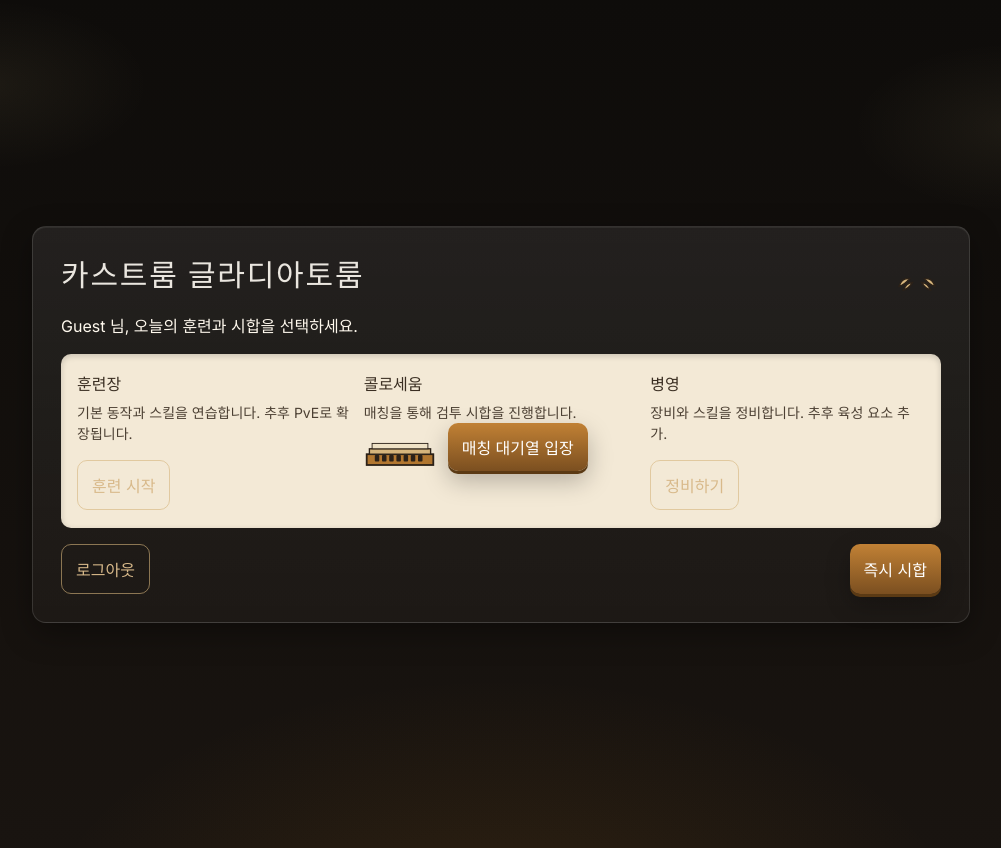
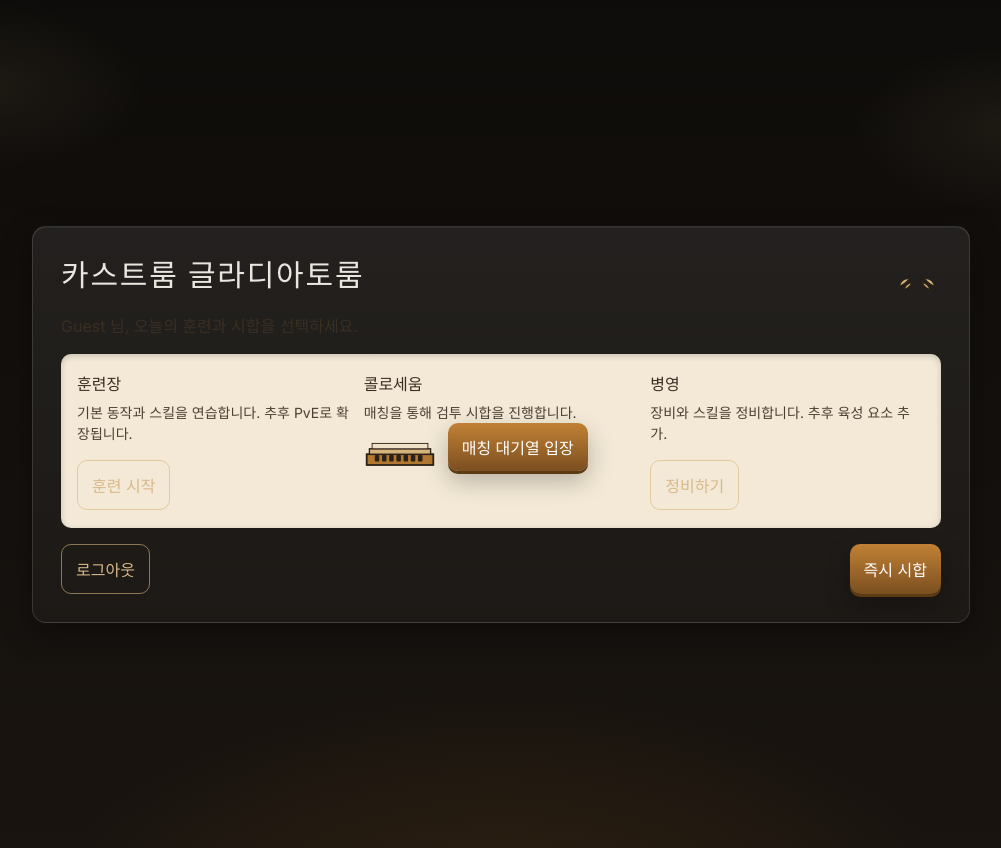
Before and after one commit to fsseer/battle, a React (Vite) app in the folder apps/web/: page /lobby in a window 1280 px wide. Shown: the whole page, without its empty margins (139-1140 px from the left). Built offline with nearby package versions, Linux system fonts and the light colour scheme; no server answers.

Commit message:
ui(web): darken subtitle color for higher contrast on parchment

```diff
--- a/apps/web/src/styles/theme.css
+++ b/apps/web/src/styles/theme.css
@@ -58,9 +58,10 @@ html, body, #root {
 }
 
 .subtitle {
-  color: var(--ink-strong);
+  color: var(--parchment-ink);
   margin: 0 0 16px 0;
   font-family: 'Inter','Noto Sans KR',sans-serif;
+  font-weight: 500;
 }
 
 /* Typography scale */
```
